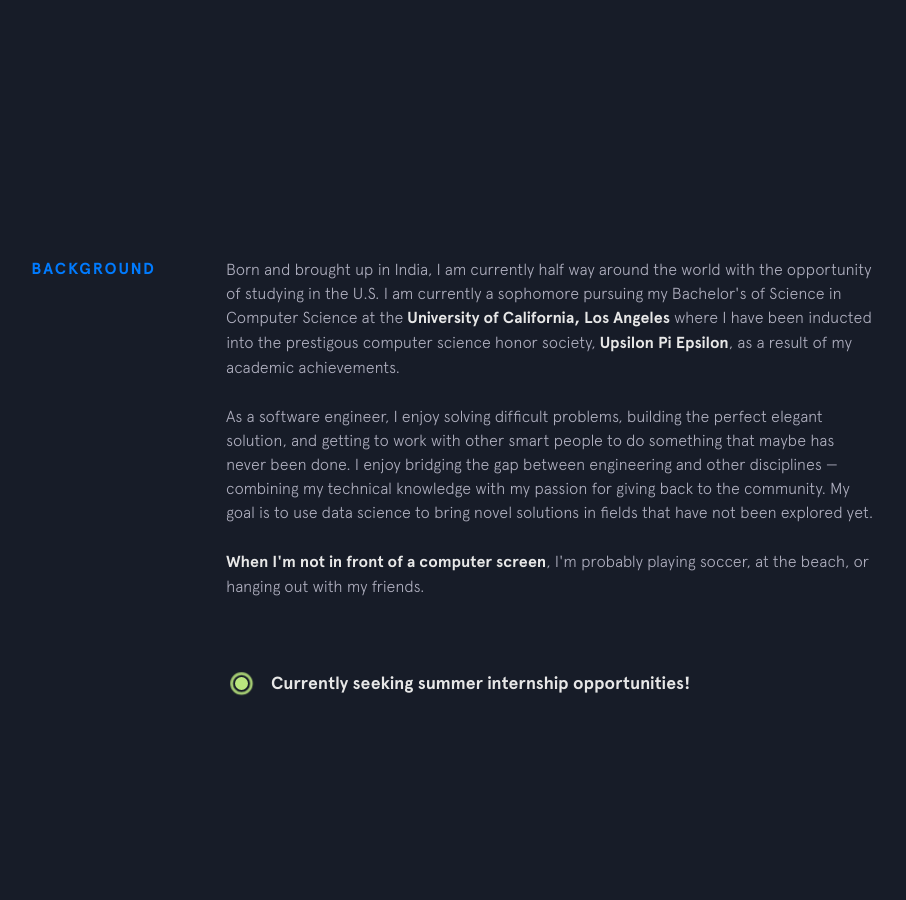
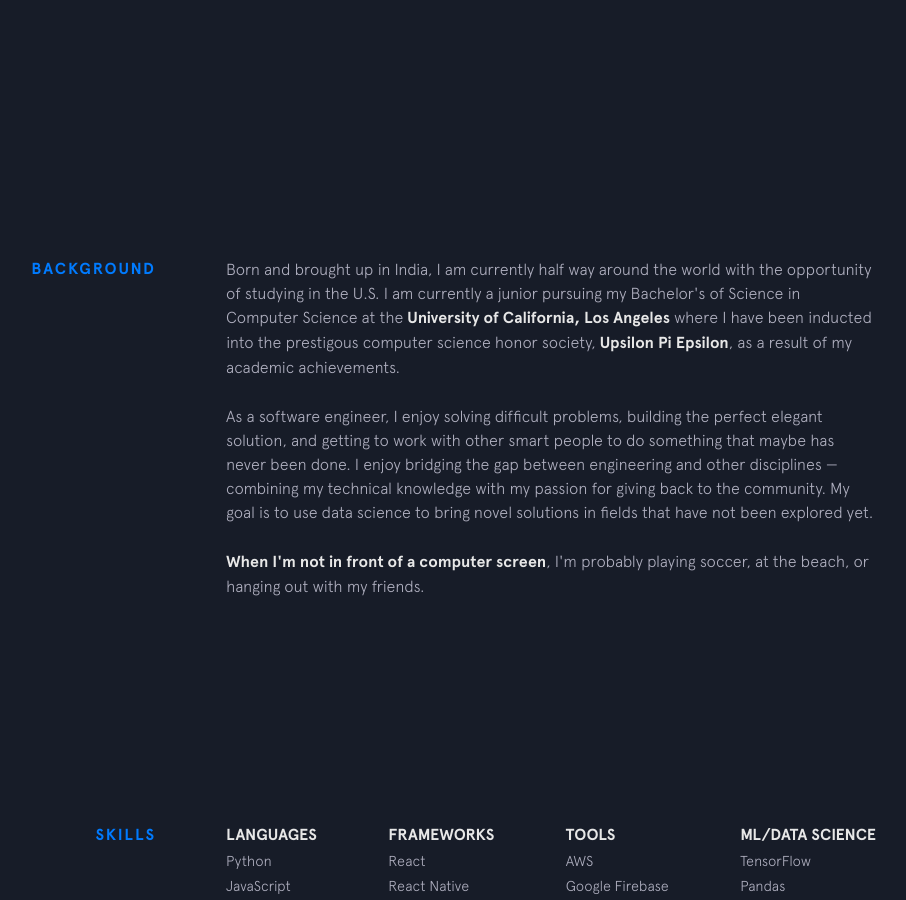
Before and after one commit to paramshah10/portfolio, a Jekyll site: the page built from index.html, in a window 1280 px wide and 900 px high, scrolled down 743 px. Shown: the whole window, without its empty margins (224-1130 px from the left). Built offline with Jekyll 4.4.1, drawn with Linux system fonts in a browser that asks for light colours; nearby versions of some CDN libraries; some of the changed text lies outside the part shown.

Commit message:
life updates

```diff
--- a/_data/experience.yml
+++ b/_data/experience.yml
@@ -1,6 +1,9 @@
+- company: Amazon
+  position: Incoming Software Development Engineer (SDE) Intern
+
 - company: Elio
   time: September 2020 - Present
-  position: Frontend Engineer Intern
+  position: Full Stack Engineer
 
 - company: Pearl
   url: https://www.trypearl.io/
--- a/_data/skills.yml
+++ b/_data/skills.yml
@@ -1,10 +1,8 @@
 languages:
   - item: Python
   - item: JavaScript
-  - item: C
-  - item: C++
-  - item: HTML
-  - item: CSS
+  - item: C/++
+  - item: HTML/CSS
 
 frameworks:
   - item: React
@@ -14,10 +12,10 @@
   - item: Express.js
 
 tools:
+  - item: AWS
+  - item: Google Firebase
   - item: Bash
   - item: Git & Github
-  - item: Shell scripting
-  - item: Linux
   - item: Agile
 
 ds-ml:
--- a/_includes/background.html
+++ b/_includes/background.html
@@ -3,7 +3,7 @@
   <div class="section__content">
     <p>
       Born and brought up in India, I am currently half way around the world with the opportunity of studying in the U.S.
-      I am currently a sophomore pursuing my Bachelor's of Science in Computer Science at the <a class="underline-link" href="https://www.cs.ucla.edu/" target="_blank">University of California, Los Angeles</a>
+      I am currently a junior pursuing my Bachelor's of Science in Computer Science at the <a class="underline-link" href="https://www.cs.ucla.edu/" target="_blank">University of California, Los Angeles</a>
       where I have been inducted into the prestigous computer science honor society, <a class="underline-link" href="https://upe.seas.ucla.edu/" target="_blank">Upsilon Pi Epsilon</a>,
       as a result of my academic achievements.
     </p>
@@ -21,6 +21,6 @@
       or hanging out with my friends.
     </p>
 
-    {% include employment-status.html %}
+    <!-- {% include employment-status.html %} -->
   </div>
 </section>
```
Also changed, not shown: img/featured/dashboard/warriorwellness.png.
